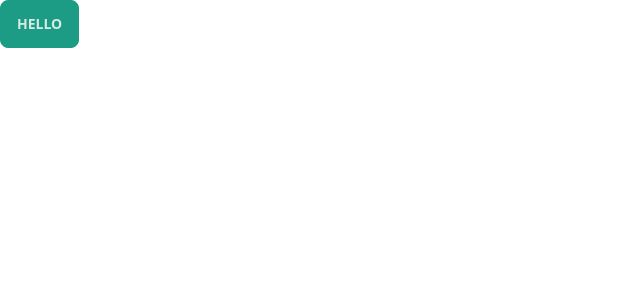
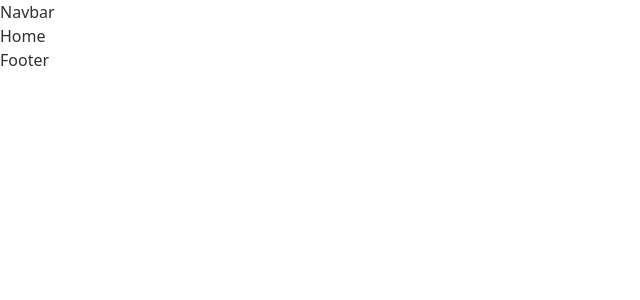
Before and after one commit to shahtaz-tqldd/repliq-client, a React (Vite) app: page / in a window 1280 px wide. Shown: the top 300 px of the page, without its empty margins (0-640 px from the left). Built offline with nearby package versions, Linux system fonts and the light colour scheme.

Commit message:
layouts and routes setup with react-router-dom

```diff
--- a/src/App.jsx
+++ b/src/App.jsx
@@ -1,9 +1,11 @@
 import { Toaster } from "react-hot-toast"
+import { RouterProvider } from "react-router-dom"
+import routes from "./routes/Routes"
 
 function App() {
   return (
     <>
-      <button className="btn btn-secondary">Hello</button>
+      <RouterProvider router={routes} />
       <Toaster />
     </>
   )
--- /dev/null
+++ b/src/components/Footer/Footer.jsx
@@ -0,0 +1,9 @@
+import React from 'react'
+
+const Footer = () => {
+  return (
+    <div>Footer</div>
+  )
+}
+
+export default Footer
--- /dev/null
+++ b/src/components/Navbar/Navbar.jsx
@@ -0,0 +1,9 @@
+import React from 'react'
+
+const Navbar = () => {
+  return (
+    <div>Navbar</div>
+  )
+}
+
+export default Navbar
--- /dev/null
+++ b/src/layouts/Main.jsx
@@ -0,0 +1,16 @@
+import React from 'react'
+import { Outlet } from 'react-router-dom'
+import Navbar from '../components/Navbar/Navbar'
+import Footer from '../components/Footer/Footer'
+
+const Main = () => {
+  return (
+    <>
+      <Navbar />
+      <Outlet />
+      <Footer />
+    </>
+  )
+}
+
+export default Main
--- /dev/null
+++ b/src/pages/Home/Home.jsx
@@ -0,0 +1,9 @@
+import React from 'react'
+
+const Home = () => {
+  return (
+    <div>Home</div>
+  )
+}
+
+export default Home
--- /dev/null
+++ b/src/routes/Routes.jsx
@@ -0,0 +1,19 @@
+import { createBrowserRouter } from "react-router-dom";
+import Main from "../layouts/Main";
+import Home from "../pages/Home/Home";
+
+const routes = createBrowserRouter([
+  {
+    path: '/',
+    element: <Main />,
+    children: [
+      {
+        path: '/',
+        element: <Home />
+      }
+
+    ]
+  }
+])
+
+export default routes;
```
